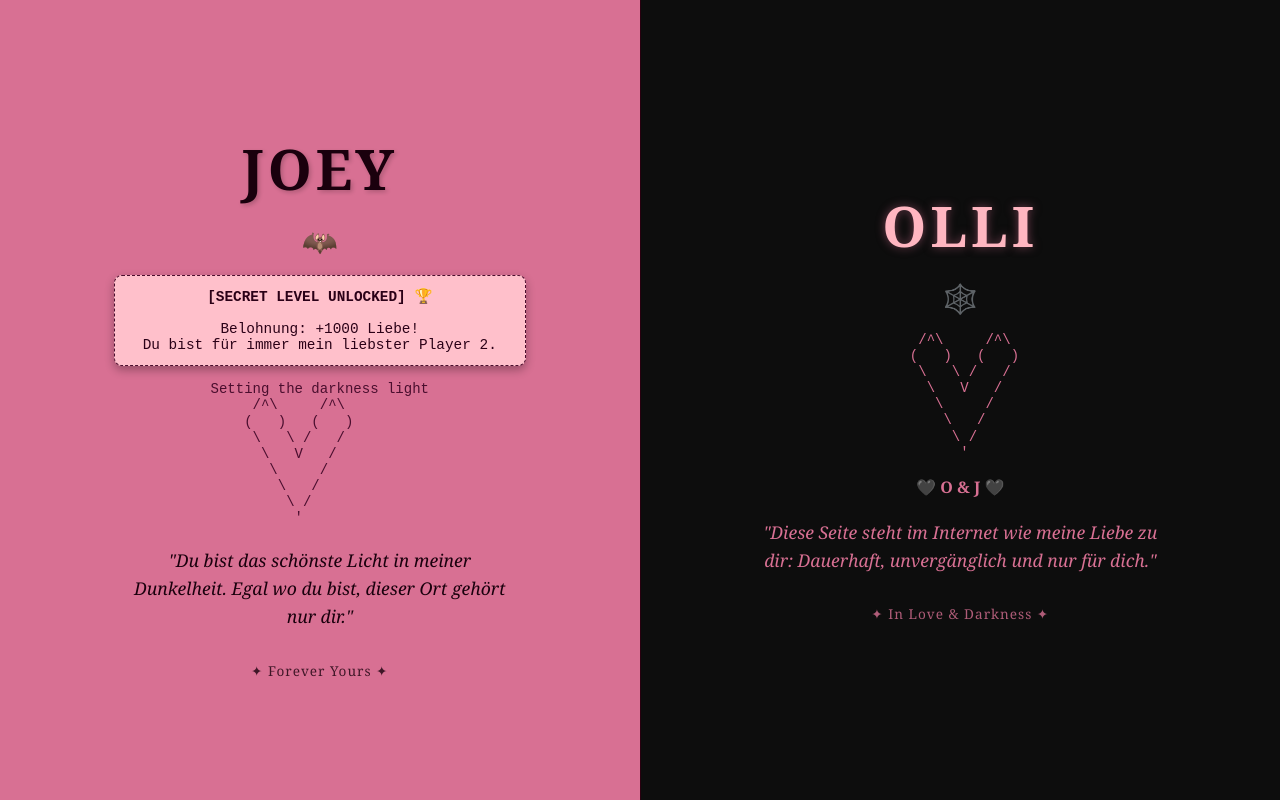
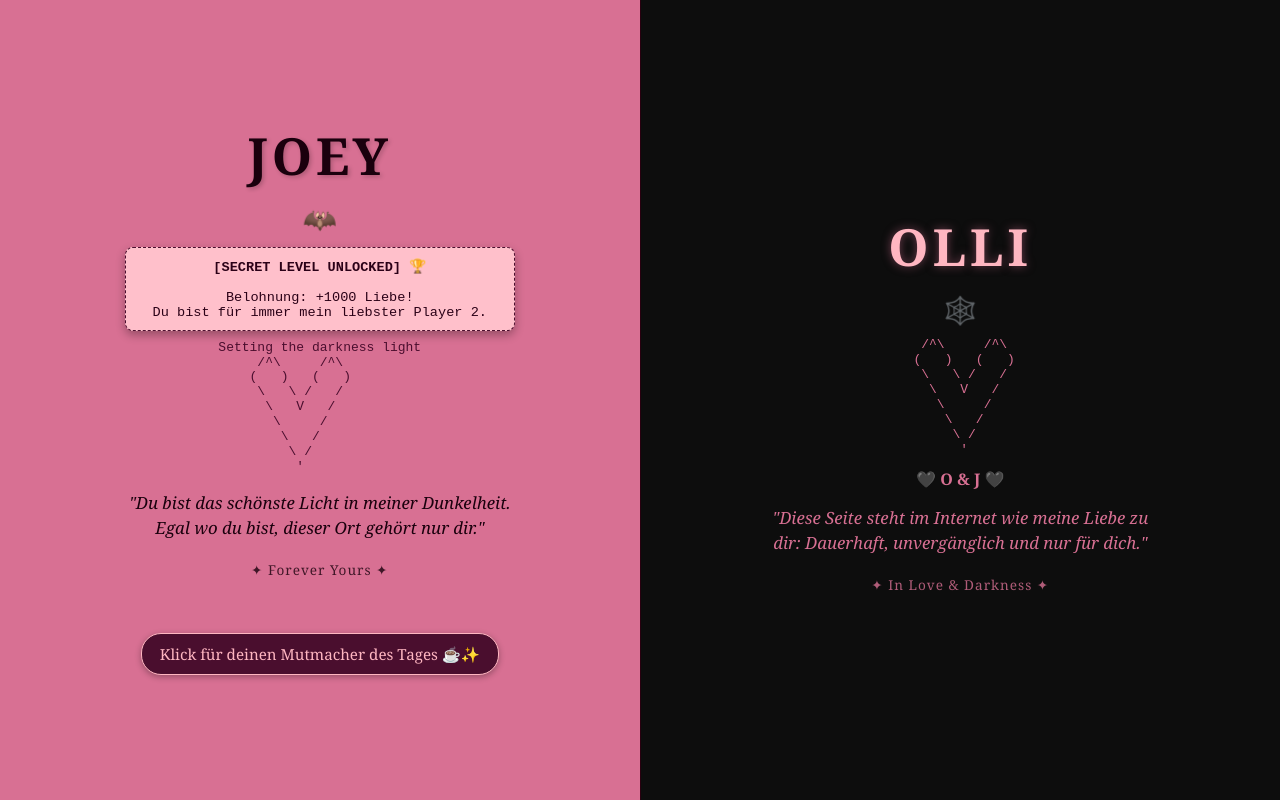
Before and after one commit to pbrischle-del/joey, a plain HTML site: page index.html in a window 1280 px wide. Both pictures are taken after a click on the element "???". Drawn offline with Linux system fonts and the light colour scheme.

Commit message:
Update index.html

```diff
--- a/index.html
+++ b/index.html
@@ -27,7 +27,7 @@
             color: #1a000d;
             vertical-align: middle;
             text-align: center;
-            padding: 40px 20px;
+            padding: 30px 20px;
             box-sizing: border-box;
         }
 
@@ -37,14 +37,14 @@
             color: #d87093;
             vertical-align: middle;
             text-align: center;
-            padding: 40px 20px;
+            padding: 30px 20px;
             box-sizing: border-box;
             border-left: 1px solid #2a0010;
         }
 
         h1 {
-            font-size: 3.5rem;
-            margin: 10px 0;
+            font-size: 3.2rem;
+            margin: 5px 0;
             letter-spacing: 4px;
             text-transform: uppercase;
         }
@@ -58,12 +58,12 @@
             text-shadow: 0 0 10px rgba(216, 112, 147, 0.5);
         }
 
-        /* ASCII-Art Container: Linksbündig für Gitter-Treue, aber als Block zentriert */
+        /* ASCII-Art Container */
         pre.ascii-art {
             font-family: 'Courier New', Courier, monospace;
-            font-size: 14px;
+            font-size: 13px;
             line-height: 1.15;
-            margin: 15px auto;
+            margin: 10px auto;
             white-space: pre;
             display: table;
             text-align: left;
@@ -78,24 +78,17 @@
         }
 
         p.message {
-            font-size: 1.1rem;
-            line-height: 1.6;
+            font-size: 1.05rem;
+            line-height: 1.5;
             max-width: 400px;
-            margin: 20px auto;
+            margin: 15px auto;
             font-style: italic;
-        }
-
-        .footer-note {
-            font-size: 0.85rem;
-            margin-top: 30px;
-            opacity: 0.8;
-            letter-spacing: 1px;
         }
 
         /* Interaktive Symbole */
         .interactive-symbol {
-            font-size: 1.8rem;
-            margin: 15px auto;
+            font-size: 1.7rem;
+            margin: 10px auto;
             cursor: pointer;
             user-select: none;
             display: block;
@@ -112,7 +105,7 @@
             cursor: pointer;
             font-weight: bold;
             display: block;
-            margin: 15px auto;
+            margin: 10px auto;
             transition: transform 0.2s ease, color 0.2s ease;
         }
 
@@ -125,12 +118,12 @@
         /* Versteckte Boxen */
         .secret-box {
             display: none;
-            margin: 15px auto;
-            padding: 12px 15px;
-            max-width: 380px;
+            margin: 10px auto;
+            padding: 10px 14px;
+            max-width: 360px;
             border-radius: 8px;
             font-family: 'Courier New', monospace;
-            font-size: 0.9rem;
+            font-size: 0.85rem;
             animation: fadeIn 0.4s ease;
             box-shadow: 0 4px 10px rgba(0,0,0,0.3);
         }
@@ -147,6 +140,54 @@
             color: #ffb6c1;
         }
 
+        /* MUTMACHER BUTTON & TEXT CONTAINER */
+        .mutmacher-container {
+            margin-top: 10px;
+            margin-bottom: 10px;
+        }
+
+        .mutmacher-btn {
+            background-color: #4a0e2e;
+            color: #ffb6c1;
+            border: 1px solid #ffb6c1;
+            padding: 10px 18px;
+            font-family: 'Georgia', serif;
+            font-size: 0.95rem;
+            border-radius: 20px;
+            cursor: pointer;
+            transition: all 0.3s ease;
+            box-shadow: 0 2px 6px rgba(0,0,0,0.3);
+        }
+
+        .mutmacher-btn:hover {
+            background-color: #ffb6c1;
+            color: #1a000d;
+            transform: translateY(-2px);
+            box-shadow: 0 4px 12px rgba(255, 182, 193, 0.4);
+        }
+
+        .mutmacher-text {
+            display: none;
+            margin: 12px auto 0 auto;
+            padding: 12px 16px;
+            max-width: 380px;
+            background-color: rgba(26, 0, 13, 0.85);
+            color: #ffc0cb;
+            border-radius: 10px;
+            font-style: italic;
+            font-size: 0.95rem;
+            line-height: 1.4;
+            border: 1px solid #d87093;
+            animation: fadeIn 0.4s ease;
+        }
+
+        .footer-note {
+            font-size: 0.85rem;
+            margin-top: 20px;
+            opacity: 0.8;
+            letter-spacing: 1px;
+        }
+
         @keyframes fadeIn {
             from { opacity: 0; transform: translateY(-5px); }
             to { opacity: 1; transform: translateY(0); }
@@ -159,7 +200,7 @@
                 height: auto !important;
             }
             td.joey-side, td.olli-side {
-                padding: 50px 20px;
+                padding: 40px 20px;
             }
         }
     </style>
@@ -196,7 +237,18 @@ Setting the darkness light
                     "Du bist das schönste Licht in meiner Dunkelheit.
                     Egal wo du bist, dieser Ort gehört nur dir."
                 </p>
+
                 <div class="footer-note">✦ Forever Yours ✦</div>
+
+                <br><br>
+
+                <!-- DER MUTMACHER-KNOPF -->
+                <div class="mutmacher-container">
+                    <button class="mutmacher-btn" onclick="zeigeMutmacher()">
+                        Klick für deinen Mutmacher des Tages ☕✨
+                    </button>
+                    <div id="mutmacher-box" class="mutmacher-text"></div>
+                </div>
             </td>
 
             <!-- RECHTE SEITE: OLLI -->
@@ -233,6 +285,7 @@ Setting the darkness light
                     "Diese Seite steht im Internet wie meine Liebe zu dir:
                     Dauerhaft, unvergänglich und nur für dich."
                 </p>
+
                 <div class="footer-note">✦ In Love & Darkness ✦</div>
             </td>
         </tr>
@@ -247,6 +300,51 @@ Setting the darkness light
                 box.style.display = "block";
             }
         }
+
+        const sprueche = [
+            "Du musst heute nicht perfekt sein, mein Elfchen. Du bist fantastisch, genau so wie du bist.",
+            "Egal, wie stürmisch es da draußen wird: Dein Souveräner Fels steht felsenfest und hält dir den Rücken frei.",
+            "Erstmal Kaffee. Die Welt kann warten. ☕❣️",
+            "Atme tief durch. Lass die Schultern sinken. Ich liebe dich – genau jetzt in diesem Moment.",
+            "Tippfehler und müde Gedanken sind auf dieser Seite ausdrücklich erwünscht! 🥰",
+            "Kaffee aufbrühen, tief durchatmen, Welt ausschalten. Erstmal ganz in Ruhe ankommen, mein Elfchen. ☕✨",
+            "Dieser Kaffee wurde mit 100 % Liebe und 0 % Erwartungsdruck gebraut. ❣️",
+            "Egal wie matschig der Kopf am Morgen ist – du bist und bleibst mein absoluter Lieblingsmensch.",
+            "Schluck für Schluck weniger Alltagsstress, Schluck für Schluck mehr Geborgenheit. ☕🌿",
+            "Erst der Kaffee, dann die Welt. Und dazwischen passe ich auf dich auf. 🥰",
+            "Du musst heute keine Berge versetzen. Es reicht völlig, wenn du einfach du bist.",
+            "Tippfehler, Wirrwarr im Kopf und müde Sonntage sind in meiner Nähe zu 100 % erlaubt und zutiefst geliebt.",
+            "Atme einmal tief aus. Lass die Schultern sinken. Du musst bei mir niemals perfekt sein. 🌸",
+            "Wenn die Welt da draußen zu laut wird: Dein Safe Space steht felsenfest.",
+            "Vergiss heute nicht: Deine Sensibilität ist keine Schwäche, sondern deine größte Magie. ✨",
+            "Dein Olli steht. Äh, nicht wie DU jetzt wieder denkst: Egal wie stürmisch das Leben wird – ich halte dir den Rücken frei.",
+            "Ich liebe dich nicht nur in deinen strahlenden Momenten, sondern ganz besonders in deinen müden und leisen. ❣️",
+            "Ein kleiner Reminder für zwischendurch: Mein Herz gehört vollkommen dir. J & O 4ever. 💕",
+            "Du bist meine Seelenheimat. Egal wo du gerade bist – im Herzen halte ich dich an der Hand.",
+            "Du bist das Schönste, was meinem Tag passieren kann. Jeden einzelnen Tag aufs Neue.",
+            "Lust auf Kieferbruch? 😏 Nein? Dann wenigstens von hinten durch die Brust ins Auge? Oh man...😉",
+            "Achtung: Das Drücken dieses Buttons schickt dir eine extra dicke Umarmung aus dem Westerwald! 🤗",
+            "Müde Gedanken? Einfach kurz unter die Decke mummeln und Disney+ anmachen. Offizieller Gleitzeit-Baby-Befehl! 🍳",
+            "Wenn du das hier liest: Bitte einmal lächeln. Danke! (Sieht wie immer fantastisch aus!) 😊",
+            "Code gescannt, Liebe empfangen, Tag gerettet. 💻❣️",
+            "Du fehlst mir. Aber die Vorfreude auf unser nächstes Wiedersehen ist noch viel größer. 😘"
+        ];
+
+        let letzterIndex = -1;
+
+        function zeigeMutmacher() {
+            const box = document.getElementById("mutmacher-box");
+
+            let neuerIndex;
+            do {
+                neuerIndex = Math.floor(Math.random() * sprueche.length);
+            } while (neuerIndex === letzterIndex && sprueche.length > 1);
+
+            letzterIndex = neuerIndex;
+
+            box.innerText = sprueche[neuerIndex];
+            box.style.display = "block";
+        }
     </script>
 
 </body>
```
